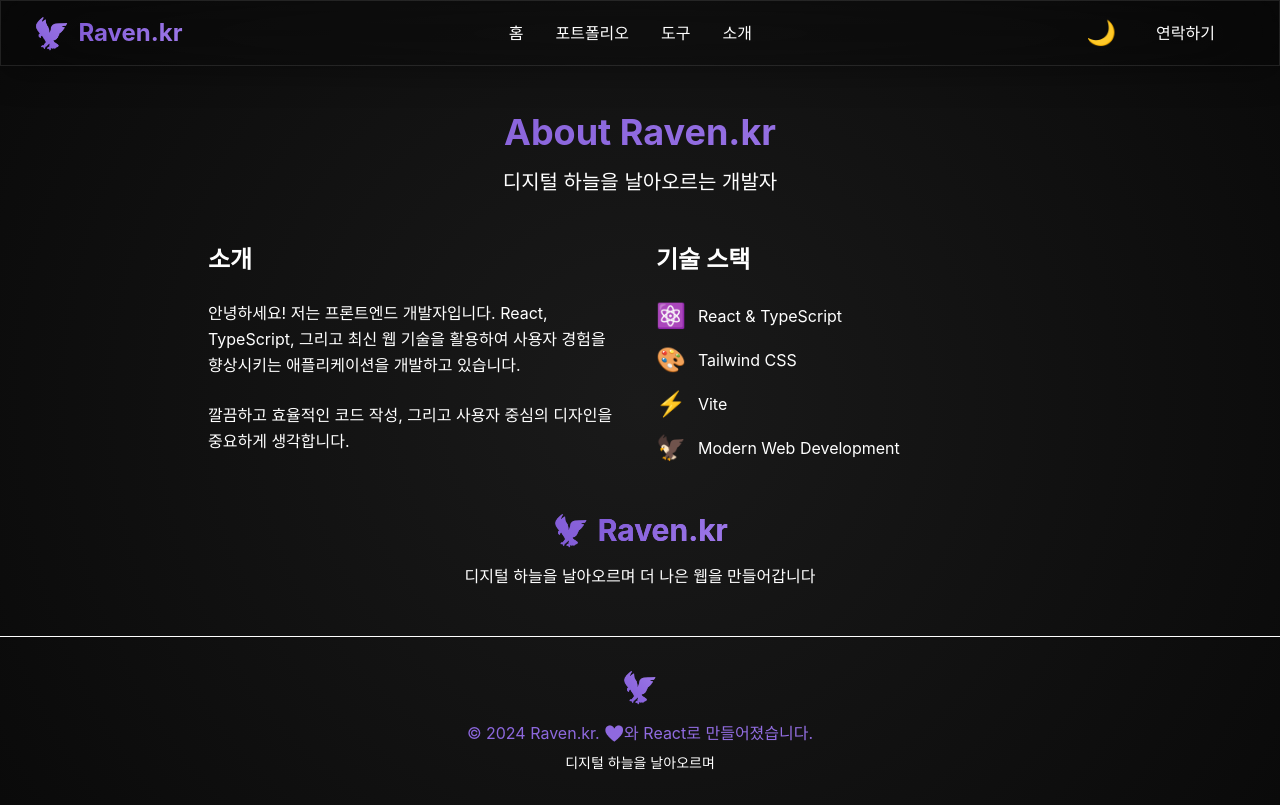
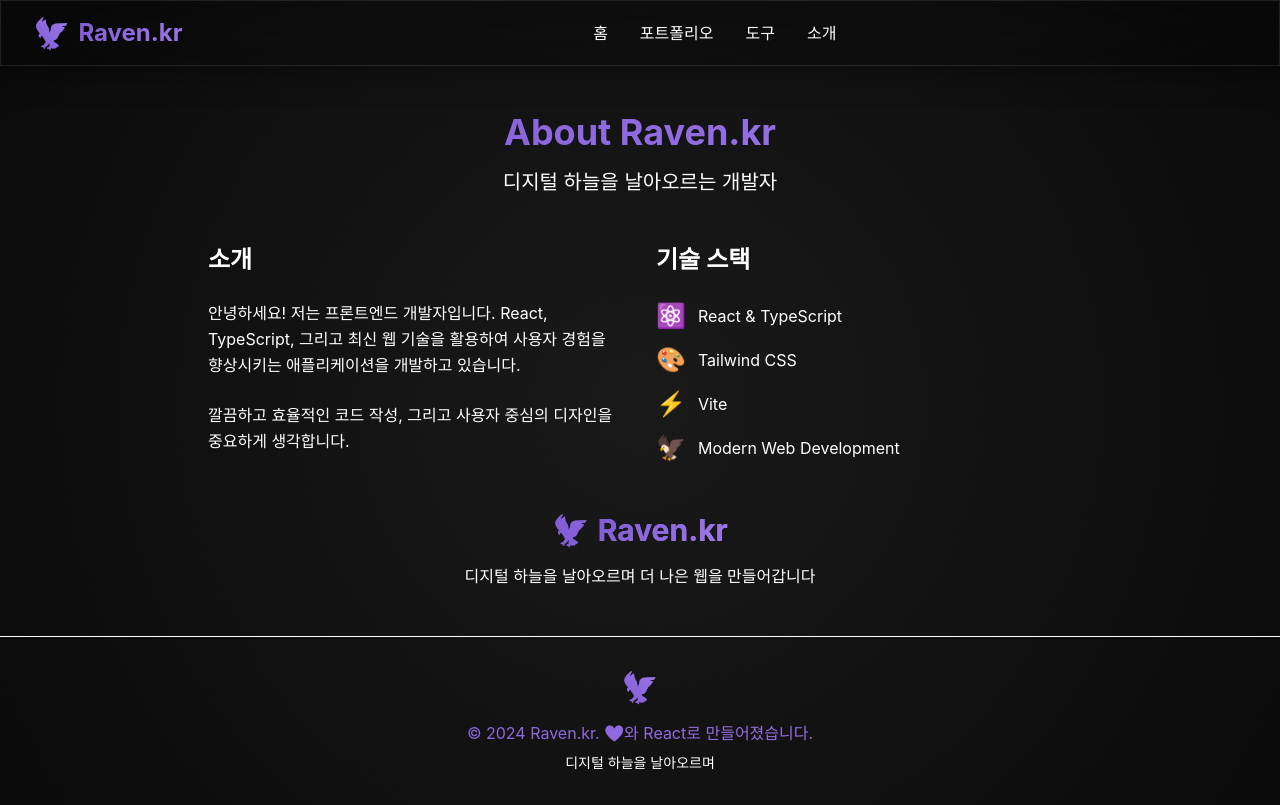
Before and after one commit to oobg/site, a React (Vite) app: page /about in a window 1280 px wide. Built offline with nearby package versions, Linux system fonts and the light colour scheme.

Commit message:
chore: Header 컴포넌트에서 테마 스위처 및 연락하기 미사용 버튼 제거

```diff
--- a/src/widgets/header/ui/Header.tsx
+++ b/src/widgets/header/ui/Header.tsx
@@ -47,14 +47,6 @@ export function Header() {
           </nav>
 
           <div className="flex items-center space-x-4">
-            {/* Theme Switcher */}
-            <ThemeSwitcher />
-
-            {/* Contact Button */}
-            <Button variant="primary" size="md">
-              연락하기
-            </Button>
-
             {/* Mobile Menu Button */}
             <button
               className="md:hidden p-2 rounded-lg hover:bg-background-secondary transition-colors"
```
